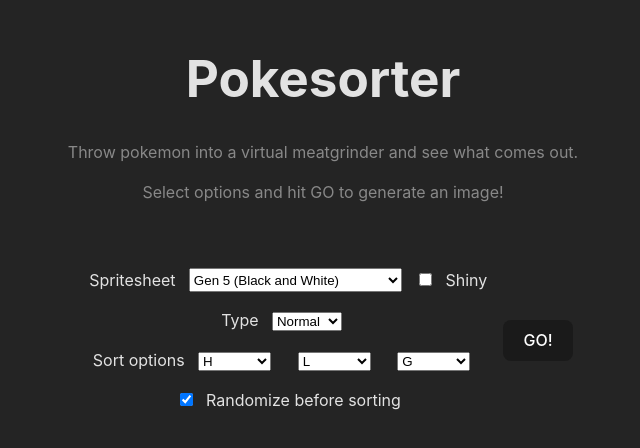
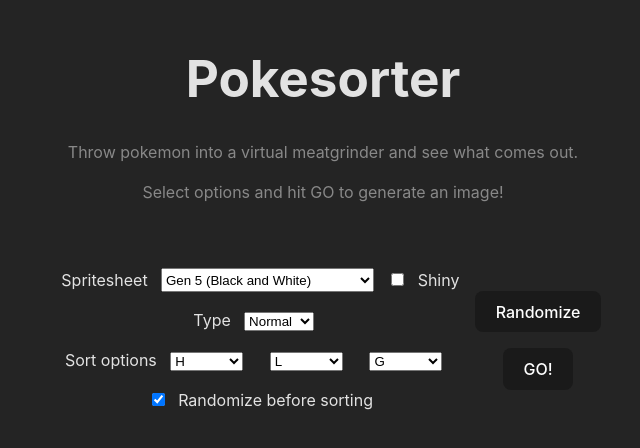
Before and after one commit to Smara9dus/pokesorter, a React (Vite) app: page / in a window 1280 px wide. Shown: the part 146-594 px from the top of the page, without its empty margins (317-957 px from the left). Built offline with nearby package versions, Linux system fonts and the light colour scheme.

Commit message:
randomize choices button

```diff
--- a/src/App.jsx
+++ b/src/App.jsx
@@ -19,6 +19,21 @@ function App() {
     setFinalImage(null);
     setFinalImage(await generate(spriteSheet, shiny, type, rand, opt1, opt2, opt3));
     setLoading(false);
+  }
+
+  const randomizeOpts = () => {
+    const sprites = ["rb", "ysgb", "ygbc", "g", "s", "c", "gen3", "frlg", "dp", "p", "hgss", "bw"]
+    const checkArr = [true, false];
+    const typeArr = ["all", "normal", "fighting", "flying", "poison", "ground", "rock", "bug", "ghost", "steel", "fire", "water", "grass", "electric", "psychic", "ice", "dragon", "dark", "fairy"];
+    const optsArr = ["l", "h", "s", "r", "g", "b", "rand", "n"];
+
+    setSpriteSheet(sprites[Math.floor(Math.random()*sprites.length)]);
+    setShiny(checkArr[Math.floor(Math.random()*checkArr.length)]);
+    setType(typeArr[Math.floor(Math.random()*typeArr.length)]);
+    setRand(checkArr[Math.floor(Math.random()*checkArr.length)]);
+    setOpt1(optsArr[Math.floor(Math.random()*optsArr.length)]);
+    setOpt2(optsArr[Math.floor(Math.random()*optsArr.length)]);
+    setOpt3(optsArr[Math.floor(Math.random()*optsArr.length)]);
   }
 
   return (
@@ -117,9 +132,14 @@ function App() {
             </label>
             </div>
         </div>
-      <button onClick={() => getImage()}>
+        <div style={{alignContent: 'center'}}>
+      <button onClick={() => randomizeOpts()} style={{display: 'block', margin: "0 0 1em 0"}}>
+        Randomize
+      </button>
+      <button onClick={() => getImage()} style={{display: 'block'}}>
         GO!
       </button>
+      </div>
       </div>
       <div className="image-wrapper">
         {loading && <p>Loading...</p>}
--- a/src/index.css
+++ b/src/index.css
@@ -47,6 +47,7 @@ button {
   transition: border-color 0.25s;
   margin: auto;
   color: white;
+  display: block;
 }
 button:hover {
   border-color: #646cff;
```
